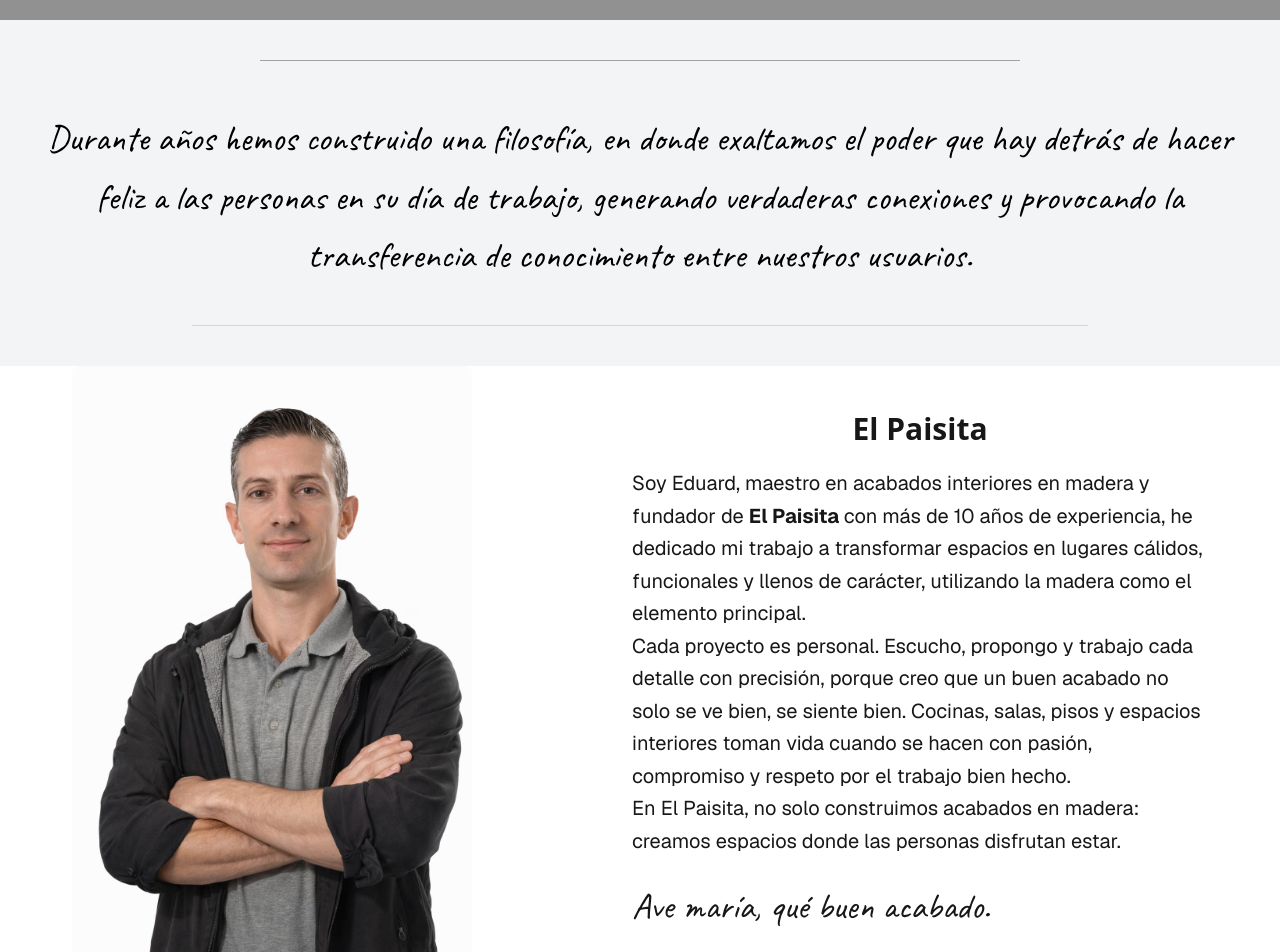
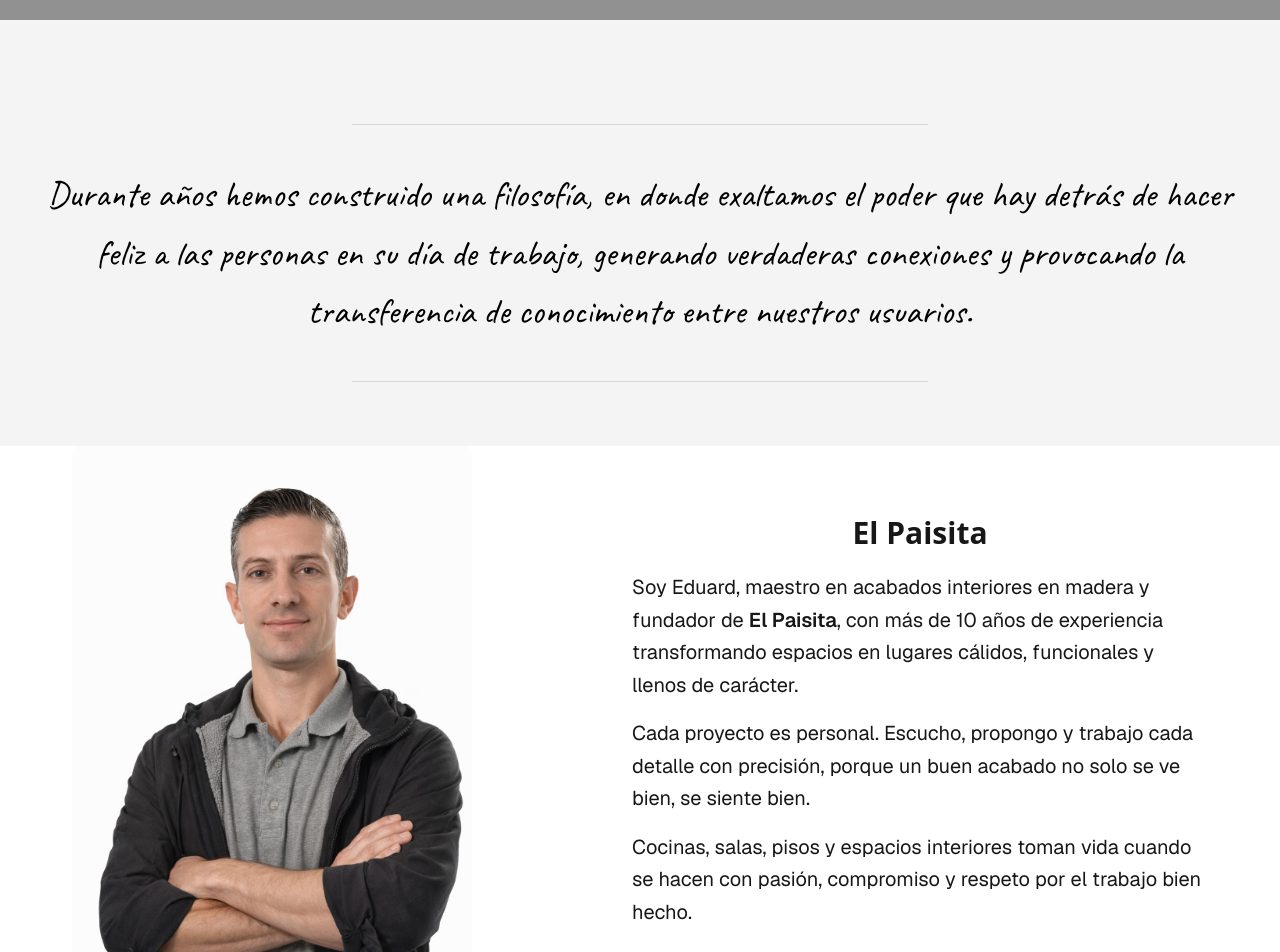
Before and after one commit to DavidGnete/ElPaisa, a Next.js app: page / in a window 1280 px wide. Shown: the part 780-1732 px from the top of the page. Built offline with nearby package versions, Linux system fonts and the light colour scheme; grey boxes are pictures that could not be loaded.

Commit message:
new responsive

```diff
--- a/src/app/(page)/profile/ProfileDescription.tsx
+++ b/src/app/(page)/profile/ProfileDescription.tsx
@@ -28,17 +28,31 @@
         <div className='max-w-xl px-5 sm:px-6 md:px-0 mt-4'>
 
           <h2 className='hidden md:block text-2xl md:text-3xl font-semibold mb-5 text-center'>El Paisita</h2>
+        <div className="order-3 max-w-[90%] sm:max-w-xl px-5 sm:px-6 md:px-0 mt-4 md:text-left text-center">
 
-        <p className={`${GeistSans.className}  leading-relaxed text-base sm:text-lg md:text-xl`}>
-        Soy Eduard, maestro en acabados interiores en madera y fundador de <span className='font-bold'>El Paisita </span>
-        con más de 10 años de experiencia, he dedicado mi trabajo a transformar espacios en lugares cálidos,
-        funcionales y llenos de carácter, utilizando la madera como el elemento principal.<br></br>
-        Cada proyecto es personal. Escucho, propongo y trabajo cada detalle con precisión, porque creo que un
-        buen acabado no solo se ve bien, se siente bien. Cocinas, salas, pisos y espacios interiores toman vida
-        cuando se hacen con pasión, compromiso y respeto por el trabajo bien hecho.<br></br>
-        En El Paisita, no solo construimos acabados en madera: creamos espacios donde las personas disfrutan estar.
-        </p>
-        <p className={`${CaveatStyle.className} leading-relaxed text-4xl font-normal mt-5`}> Ave maría, qué buen acabado.</p>
+  <p className={`${GeistSans.className} leading-relaxed text-base sm:text-lg md:text-xl`}>
+    Soy Eduard, maestro en acabados interiores en madera y fundador de{" "}
+    <span className="font-semibold">El Paisita</span>, con más de 10 años de experiencia
+    transformando espacios en lugares cálidos, funcionales y llenos de carácter.
+  </p>
+
+  <p className={`${GeistSans.className} leading-relaxed text-base sm:text-lg md:text-xl mt-4`}>
+    Cada proyecto es personal. Escucho, propongo y trabajo cada detalle con precisión,
+    porque un buen acabado no solo se ve bien, se siente bien.
+  </p>
+
+  <p className={`${GeistSans.className} leading-relaxed text-base sm:text-lg md:text-xl mt-4`}>
+    Cocinas, salas, pisos y espacios interiores toman vida cuando se hacen con pasión,
+    compromiso y respeto por el trabajo bien hecho.
+  </p>
+
+  <p className={`${CaveatStyle.className} text-3xl sm:text-4xl font-normal mt-6`}>
+    Ave maría, qué buen acabado.
+  </p>
+
+</div>
+
+
         </div>
     </div>
     </div>
--- a/src/components/ui/brand-icon/BrandIcons.tsx
+++ b/src/components/ui/brand-icon/BrandIcons.tsx
@@ -6,7 +6,7 @@
 
 export const BrandIcons = () => {
   return (
-    <div className='flex gap-60 justify-center bg-gray-600 items-center mt-20'>
+    <div className='flex gap-60 justify-center items-center mt-20 '>
         {ImageSeed.icon.map((icon, index)=> (
             <Image
             key={index}
--- a/src/components/ui/brandState/BrandStatement.tsx
+++ b/src/components/ui/brandState/BrandStatement.tsx
@@ -3,12 +3,14 @@
 
 export const BrandStatement = () => {
   return (
-    <div className=" flex flex-col items-center  w-full bg-gray-100 ">
+    <div className='w-full bg-zinc-100 py-12 sm:py-16'>
+
+
 
       <div className='md:mt-10 w-full flex flex-col items-center '>
 
         {/* linea separadora */}
-        <div  className="w-full sm:w-190 h-px bg-neutral-400 mb-10 sm:mb-12" />
+        <div  className="w-full max-w-md sm:max-w-xl h-px bg-gray-300 mb-8 sm:mb-10" />
 
         <p className={`${CaveatStyle.className}
         text-black text-center
@@ -19,9 +21,10 @@
           a las personas en su día de trabajo, generando verdaderas conexiones y provocando la transferencia de conocimiento
           entre nuestros usuarios.
         </p>
-        </div>
 
-        <div  className="w-full max-w-4xl h-px bg-gray-300 mt-10 sm:mt-12  md:my-10" />
+
+        <div  className="w-full max-w-md sm:max-w-xl h-px bg-gray-300 mt-8 sm:mt-10" />
       </div>
+    </div>
   )
 }
```
